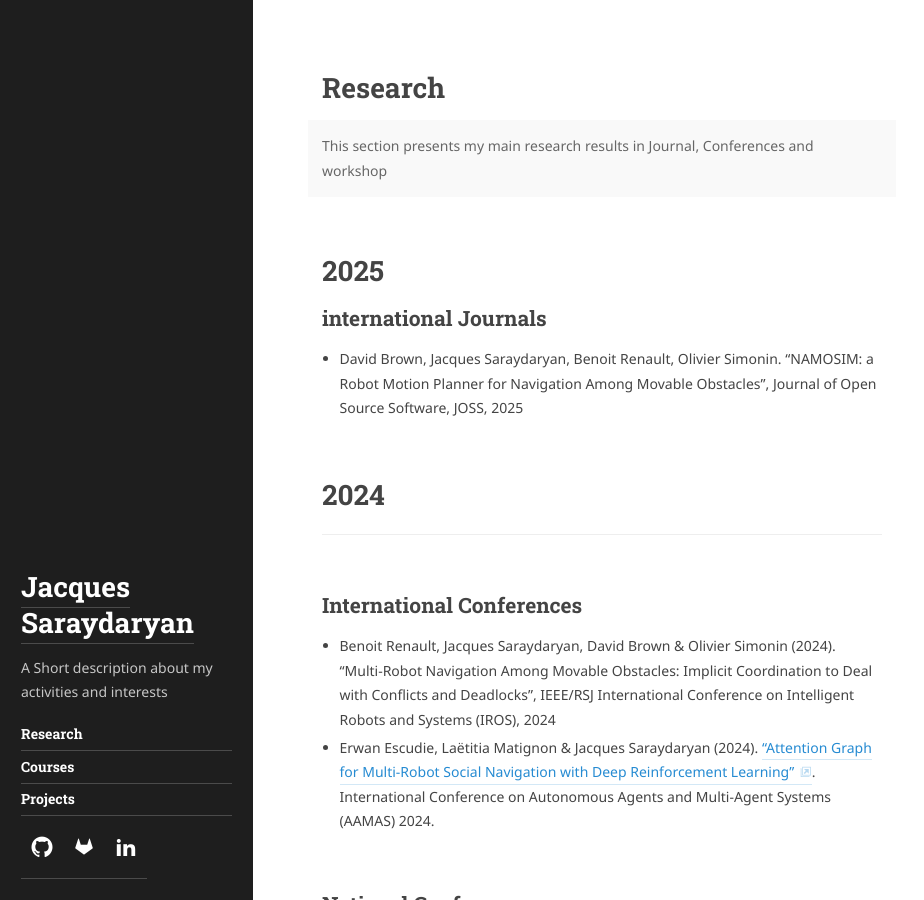
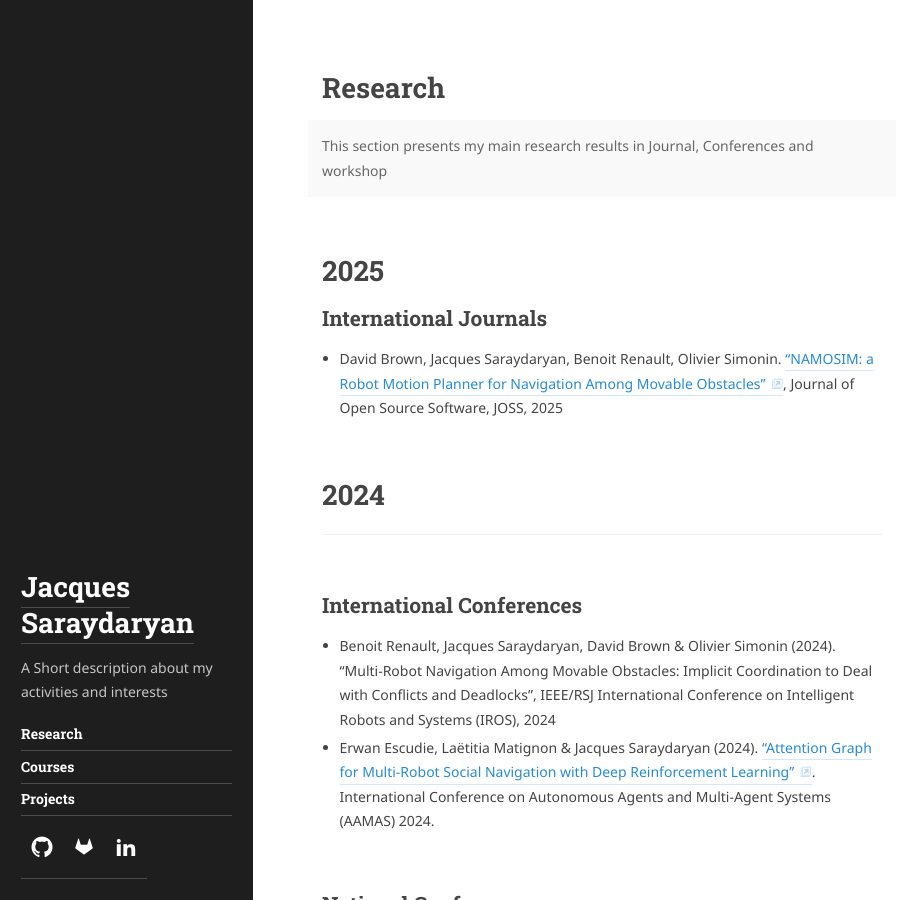
Before and after one commit to jacques-saraydaryan/jacques-saraydaryan.github.io, a Jekyll site: the page built from menus_pages/researchPage.md, in a window 1280 px wide and 900 px high. Shown: the whole window, without its empty margins (0-924 px from the left). Built offline with Jekyll 4.4.1, drawn with Linux system fonts in a browser that asks for light colours; some web fonts are replaced; part of the change alters nothing that is shown.

```diff
--- a/menus_pages/researchPage.md
+++ b/menus_pages/researchPage.md
@@ -22,8 +22,8 @@ accent_image:
 {% endcomment %}
 
 # 2025
-## international Journals
-- David Brown, Jacques Saraydaryan, Benoit Renault, Olivier Simonin. "NAMOSIM: a Robot Motion Planner for Navigation Among Movable Obstacles",  Journal of Open Source Software, JOSS, 2025
+## International Journals
+- David Brown, Jacques Saraydaryan, Benoit Renault, Olivier Simonin. ["NAMOSIM: a Robot Motion Planner for Navigation Among Movable Obstacles"](https://joss.theoj.org/papers/10.21105/joss.08816), Journal of Open Source Software, JOSS, 2025
 
 # 2024
 ***
```
